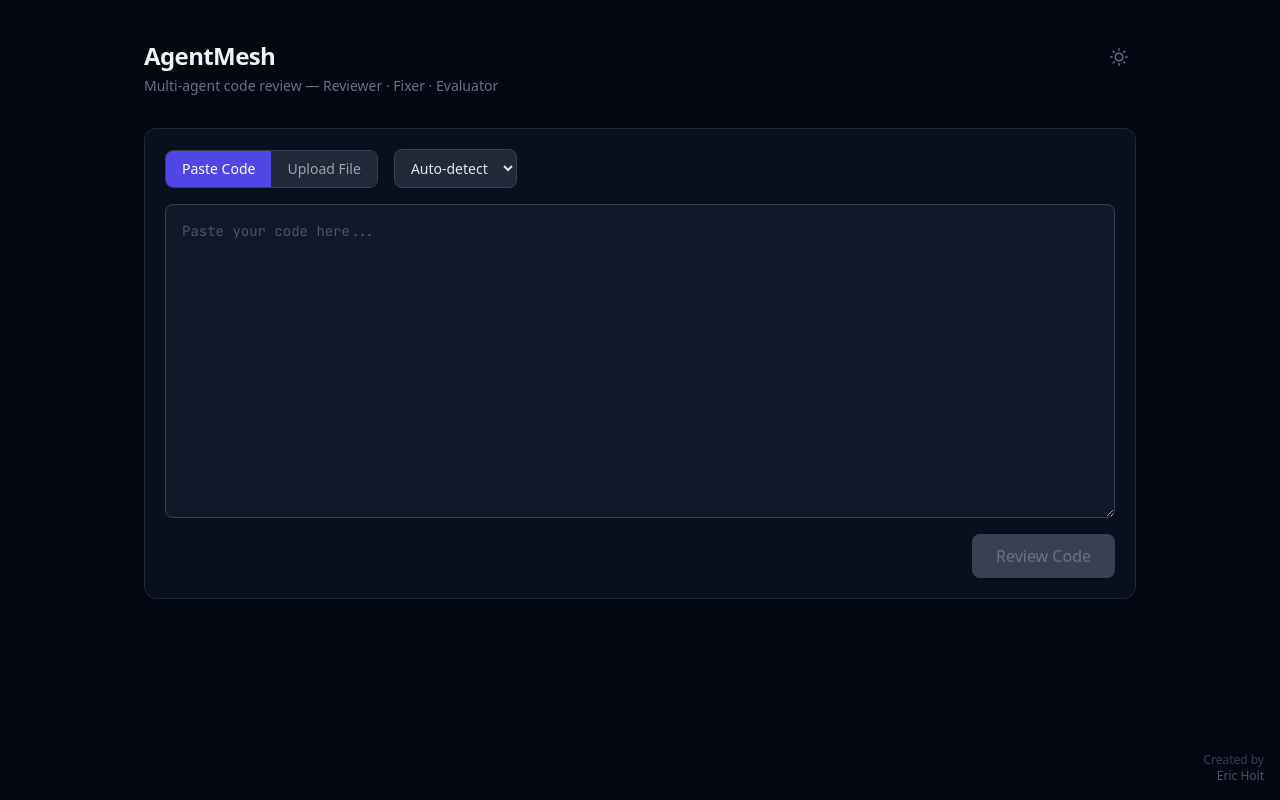
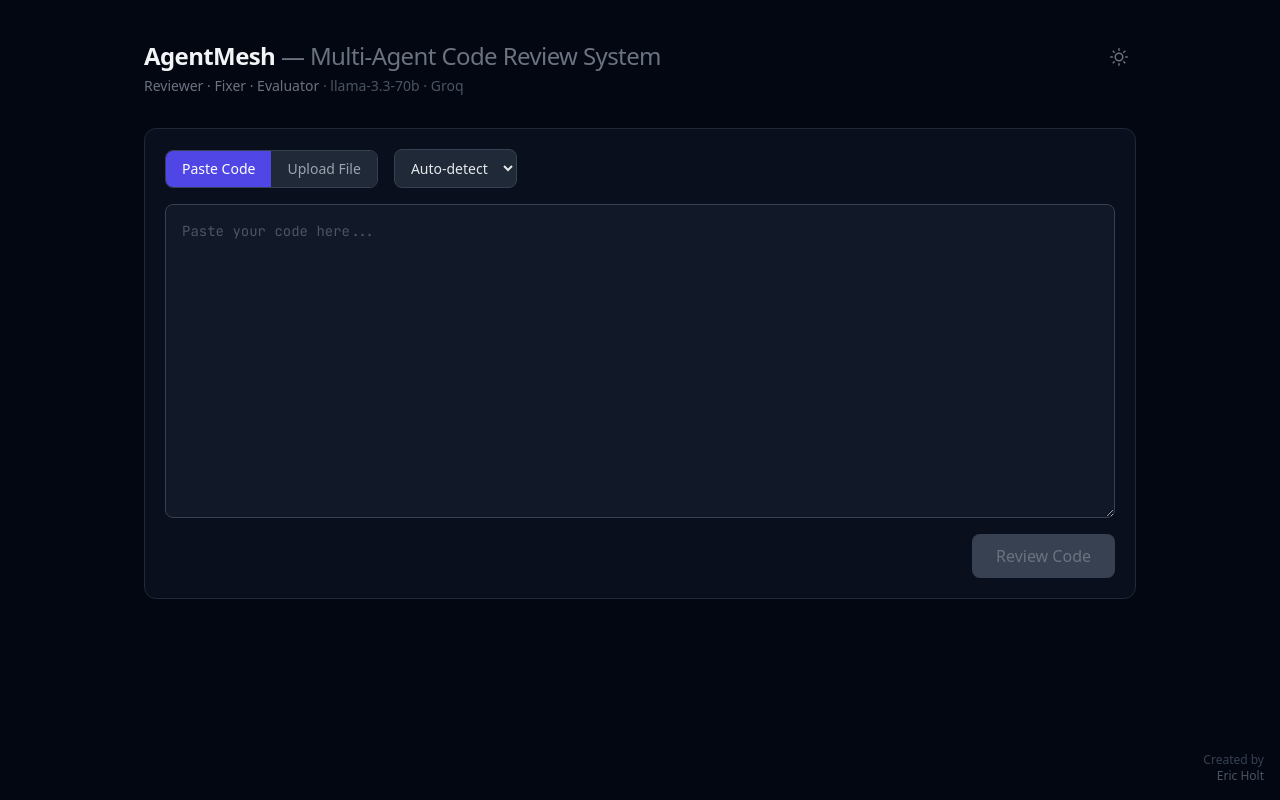
Before and after one commit to eholt723/agentmesh, a React (Vite) app in the folder frontend/: page / in a window 1280 px wide. Built offline with nearby package versions, Linux system fonts and the light colour scheme.

Commit message:
dim subtitle text, add model info to header

```diff
--- a/frontend/src/App.jsx
+++ b/frontend/src/App.jsx
@@ -172,9 +172,13 @@ export default function App() {
           <div className="space-y-1">
             <h1 className="text-2xl font-bold text-gray-900 dark:text-gray-100 tracking-tight">
               AgentMesh
+              <span className="font-normal text-gray-400 dark:text-gray-500">
+                {' '}— Multi-Agent Code Review System
+              </span>
             </h1>
             <p className="text-sm text-gray-500">
-              Multi-agent code review — Reviewer · Fixer · Evaluator
+              Reviewer · Fixer · Evaluator
+              <span className="text-gray-400 dark:text-gray-600"> · llama-3.3-70b · Groq</span>
             </p>
           </div>
 
```
